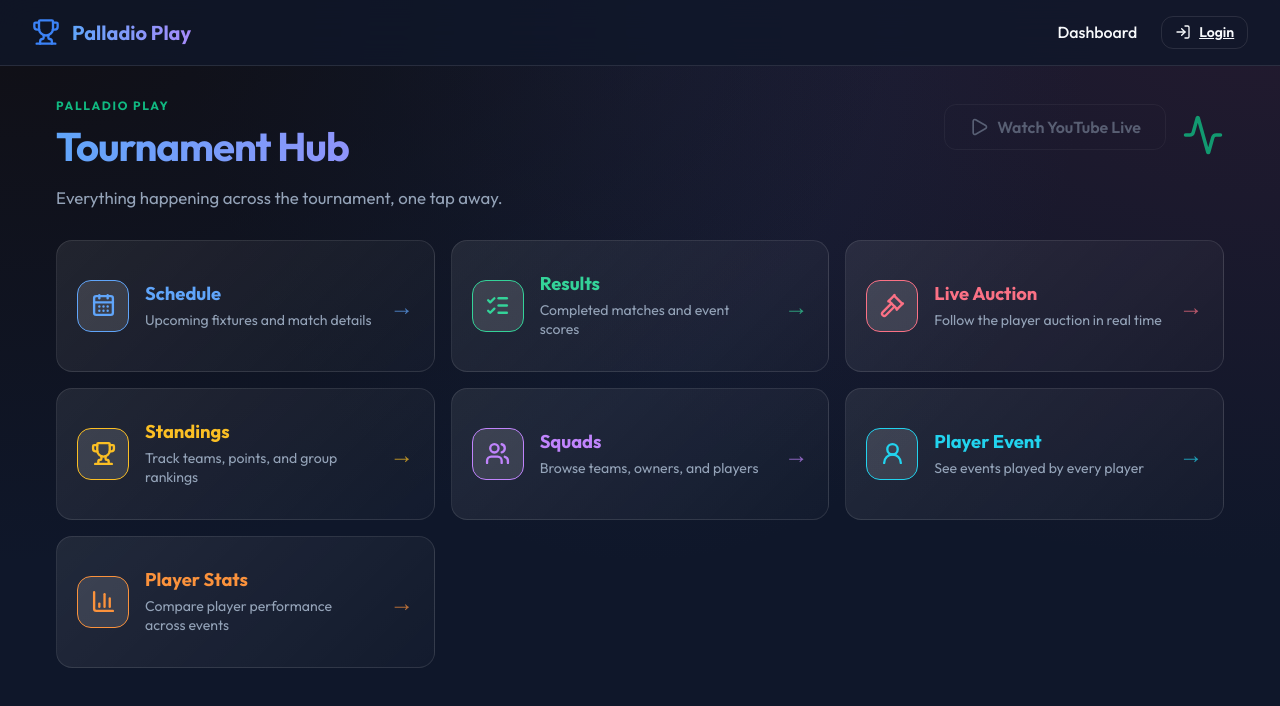
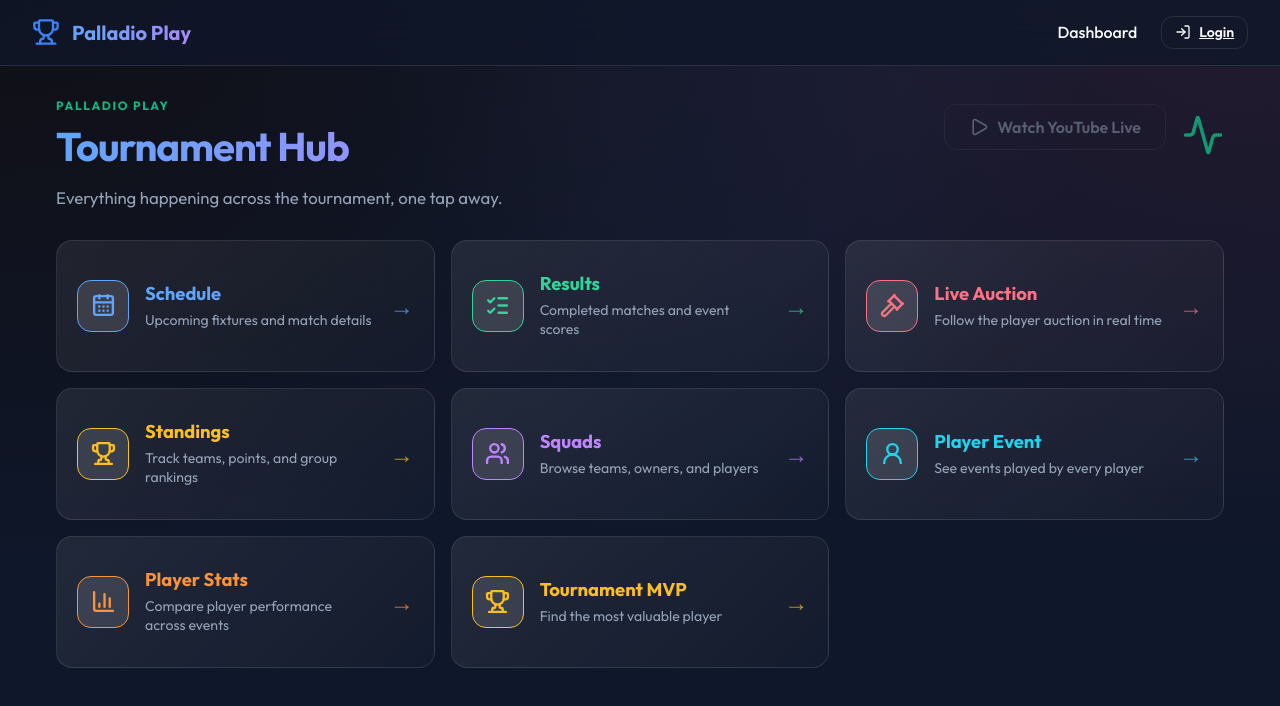
Before and after one commit to omcaaaar/Palladio_Play, a React (Vite) app in the folder frontend/: page / in a window 1280 px wide. Shown: the top 706 px of the page. Built offline with nearby package versions, Linux system fonts and the light colour scheme; no server answers.

Commit message:
MVP player page added

```diff
--- a/frontend/src/App.jsx
+++ b/frontend/src/App.jsx
@@ -8,7 +8,7 @@ import AdminDashboard from './pages/AdminDashboard';
 import RefereeDashboard from './pages/RefereeDashboard';
 import BroadcasterDashboard from './pages/BroadcasterDashboard';
 import OwnerDashboard from './pages/OwnerDashboard';
-import { AuctionPage, PlayerEventsPage, PlayerStatsPage, ResultsPage, SchedulePage, SquadsPage, StandingsPage } from './pages/PublicPages';
+import { AuctionPage, MvpPage, PlayerEventsPage, PlayerStatsPage, ResultsPage, SchedulePage, SquadsPage, StandingsPage } from './pages/PublicPages';
 
 function Navbar({ user, logout }) {
   const location = useLocation();
@@ -80,6 +80,7 @@ function App() {
           <Route path="/squads" element={<SquadsPage />} />
           <Route path="/player-events" element={<PlayerEventsPage />} />
           <Route path="/player-stats" element={<PlayerStatsPage />} />
+          <Route path="/mvp" element={<MvpPage />} />
           <Route path="/login" element={<Login onLogin={handleLogin} />} />
           <Route path="/owner-login" element={<Login onLogin={handleLogin} fixedRole="owner" />} />
           <Route path="/admin/*" element={user?.role === 'admin' ? <AdminDashboard /> : <Login onLogin={handleLogin} />} />
--- a/frontend/src/pages/Dashboard.jsx
+++ b/frontend/src/pages/Dashboard.jsx
@@ -11,6 +11,7 @@ const tiles = [
   { title: 'Squads', description: 'Browse teams, owners, and players', path: '/squads', icon: Users, tone: 'violet' },
   { title: 'Player Event', description: 'See events played by every player', path: '/player-events', icon: UserRound, tone: 'cyan' },
   { title: 'Player Stats', description: 'Compare player performance across events', path: '/player-stats', icon: BarChart3, tone: 'orange' },
+  { title: 'Tournament MVP', description: 'Find the most valuable player', path: '/mvp', icon: Trophy, tone: 'gold' },
 ];
 
 export default function Dashboard() {
```
Also changed, not shown: frontend/src/pages/PublicPages.jsx (+3 -0 lines).
